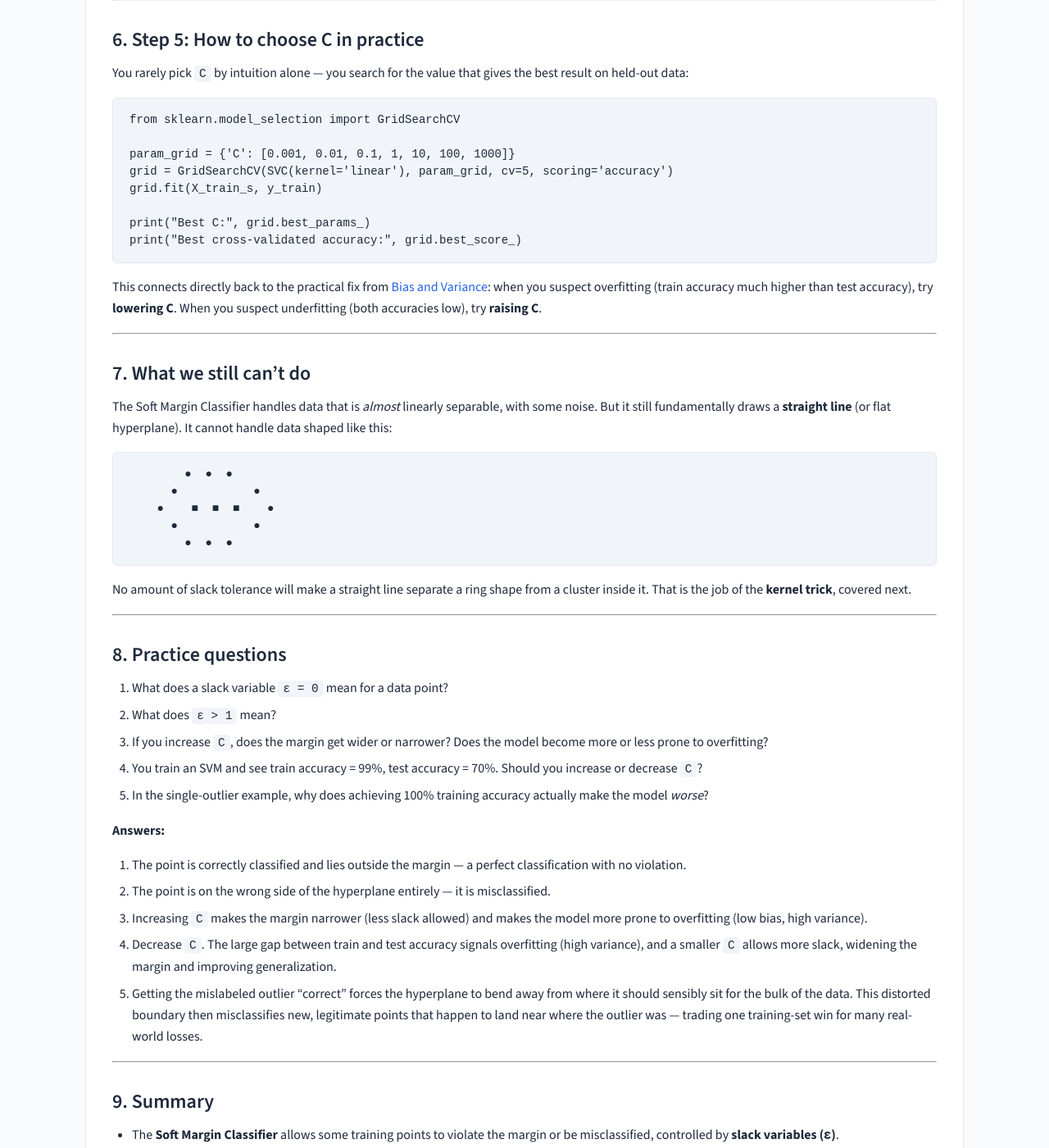
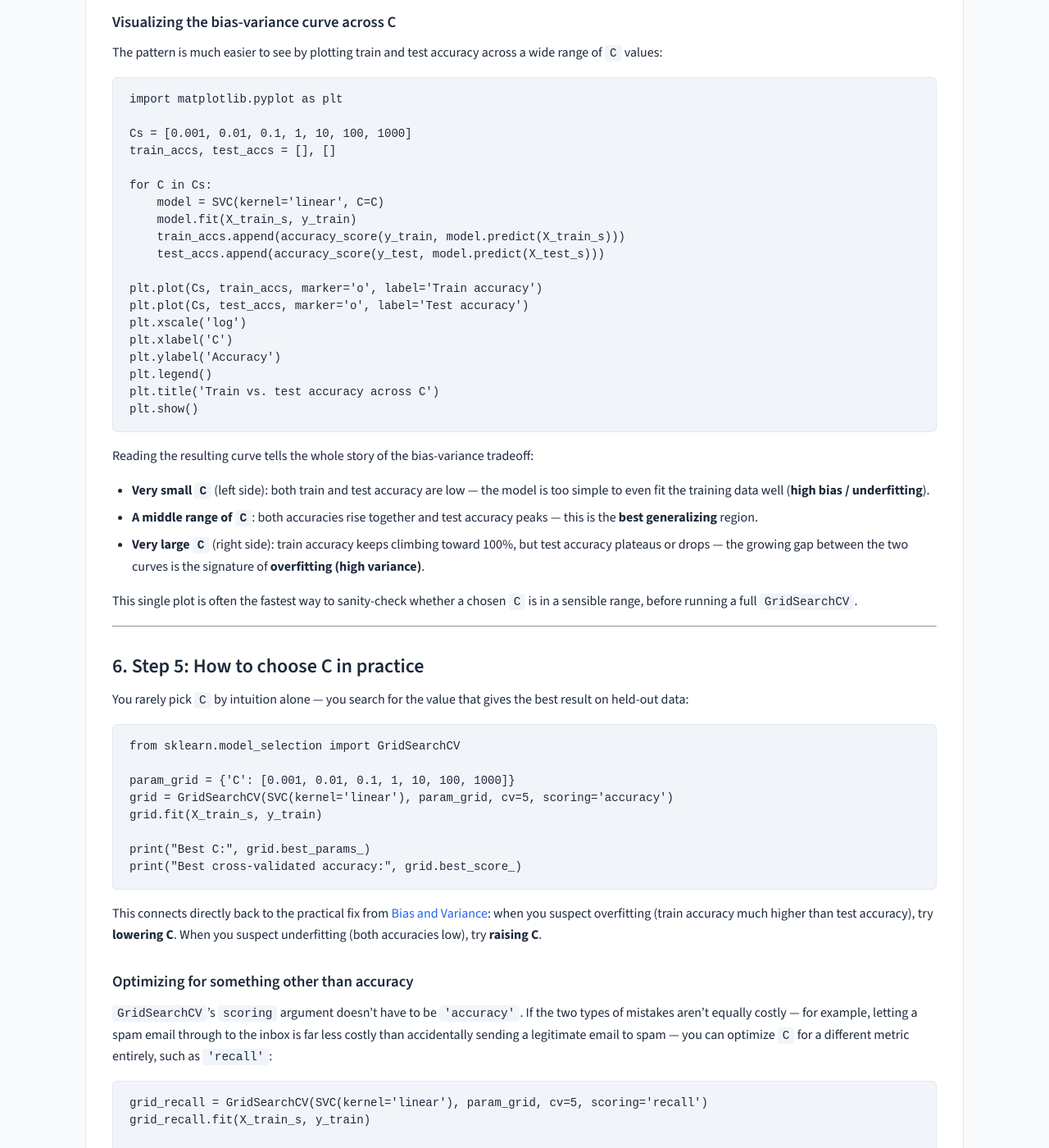
Before and after one commit to rilov/handbook, a Jekyll site: the page built from _topics/SVM Part 3 - Soft Margin Classifier and Cost.md, in a window 1280 px wide and 1400 px high, scrolled down 6269 px. Shown: the whole window at 82% size. Built offline with Jekyll 4.4.1, drawn with Linux system fonts in a browser that asks for light colours; our own code applies the rules of GitHub Pages for plain Markdown files; some of the changed text lies outside the part shown.

Commit message:
SVM Part 3/4: add train/test accuracy vs C plot, recall-scoring GridSearchCV; Part 4: add ellipse-to-line algebra derivation, map-back-to-original-space step, and general kernel-methods intro framing

````diff
--- a/_topics/SVM Part 3 - Soft Margin Classifier and Cost.md
+++ b/_topics/SVM Part 3 - Soft Margin Classifier and Cost.md
@@ -277,6 +277,40 @@ for C in [0.01, 1, 100]:
 
 You will typically see: very small `C` gives more support vectors (a wider, looser margin), and very large `C` gives fewer support vectors (a narrower, tighter margin) — with test accuracy often peaking somewhere in between.
 
+### Visualizing the bias-variance curve across C
+
+The pattern is much easier to see by plotting train and test accuracy across a wide range of `C` values:
+
+```python
+import matplotlib.pyplot as plt
+
+Cs = [0.001, 0.01, 0.1, 1, 10, 100, 1000]
+train_accs, test_accs = [], []
+
+for C in Cs:
+    model = SVC(kernel='linear', C=C)
+    model.fit(X_train_s, y_train)
+    train_accs.append(accuracy_score(y_train, model.predict(X_train_s)))
+    test_accs.append(accuracy_score(y_test, model.predict(X_test_s)))
+
+plt.plot(Cs, train_accs, marker='o', label='Train accuracy')
+plt.plot(Cs, test_accs, marker='o', label='Test accuracy')
+plt.xscale('log')
+plt.xlabel('C')
+plt.ylabel('Accuracy')
+plt.legend()
+plt.title('Train vs. test accuracy across C')
+plt.show()
+```
+
+Reading the resulting curve tells the whole story of the bias-variance tradeoff:
+
+- **Very small `C`** (left side): both train and test accuracy are low — the model is too simple to even fit the training data well (**high bias / underfitting**).
+- **A middle range of `C`**: both accuracies rise together and test accuracy peaks — this is the **best generalizing** region.
+- **Very large `C`** (right side): train accuracy keeps climbing toward 100%, but test accuracy plateaus or drops — the growing gap between the two curves is the signature of **overfitting (high variance)**.
+
+This single plot is often the fastest way to sanity-check whether a chosen `C` is in a sensible range, before running a full `GridSearchCV`.
+
 ---
 
 ## 6. Step 5: How to choose C in practice
@@ -295,6 +329,19 @@ print("Best cross-validated accuracy:", grid.best_score_)
 ```
 
 This connects directly back to the practical fix from [Bias and Variance]({{ site.baseurl }}/topics/bias-and-variance): when you suspect overfitting (train accuracy much higher than test accuracy), try **lowering C**. When you suspect underfitting (both accuracies low), try **raising C**.
+
+### Optimizing for something other than accuracy
+
+`GridSearchCV`'s `scoring` argument doesn't have to be `'accuracy'`. If the two types of mistakes aren't equally costly — for example, letting a spam email through to the inbox is far less costly than accidentally sending a legitimate email to spam — you can optimize `C` for a different metric entirely, such as `'recall'`:
+
+```python
+grid_recall = GridSearchCV(SVC(kernel='linear'), param_grid, cv=5, scoring='recall')
+grid_recall.fit(X_train_s, y_train)
+
+print("Best C for recall:", grid_recall.best_params_)
+```
+
+The `C` that maximizes plain accuracy is not necessarily the same `C` that maximizes recall (or any other metric) — always pick the scoring metric that reflects what actually matters for your problem.
 
 ---
 
````
Also changed, not shown: _topics/SVM Part 4 - Kernels and the Kernel Trick.md (+64 -1 lines).
